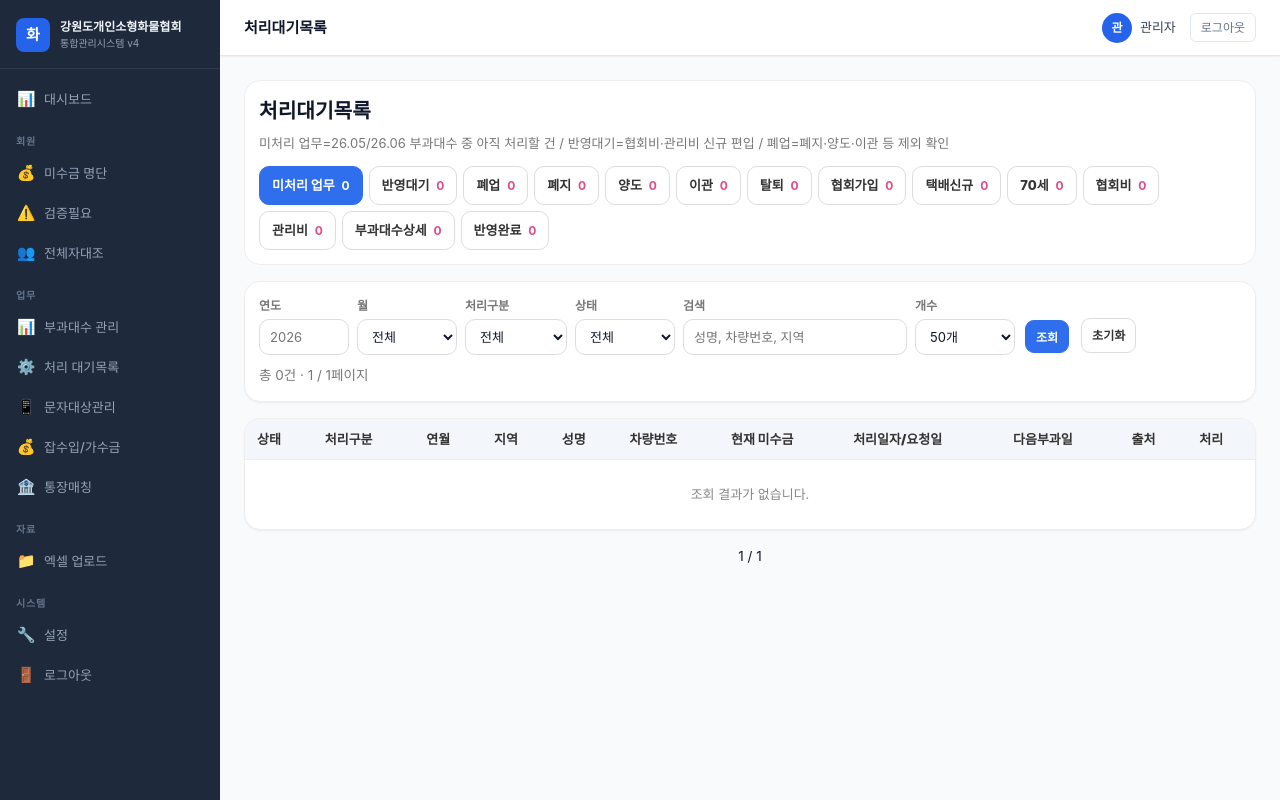
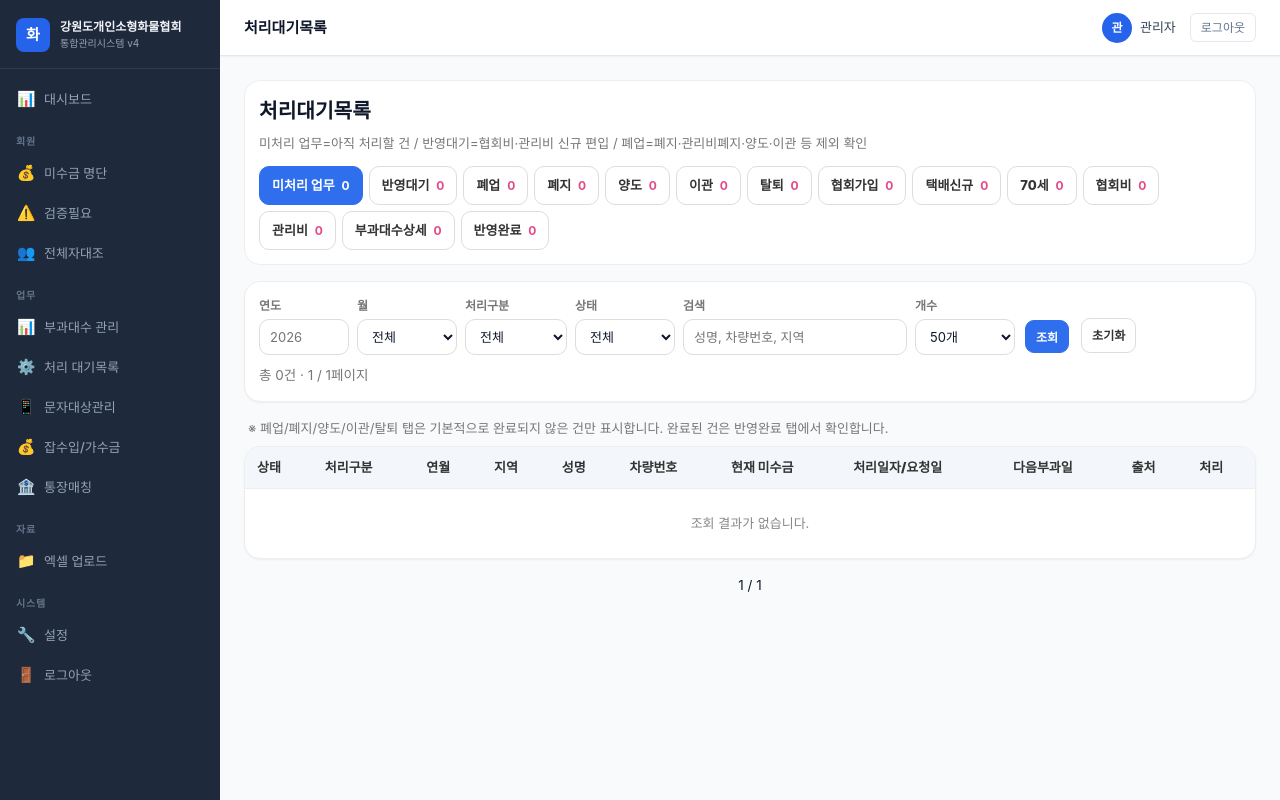
Before and after one commit to hjyun9731-gif/misugeum, a FastAPI app: page /work/pending-board in a window 1280 px wide. Run offline with FastAPI, Linux system fonts and the light colour scheme; the visitor is signed in with stand-in values (Sample User, id 1); some web fonts are replaced.

Commit message:
Checkpoint pending board recovered

```diff
--- a/templates/pending_board_safe.html
+++ b/templates/pending_board_safe.html
@@ -31,7 +31,7 @@
 <div class="tab-card">
   <h2 style="margin:0 0 6px 0;">처리대기목록</h2>
   <div style="color:#777;font-size:13px;margin-bottom:12px;">
-    미처리 업무=26.05/26.06 부과대수 중 아직 처리할 건 / 반영대기=협회비·관리비 신규 편입 / 폐업=폐지·양도·이관 등 제외 확인
+    미처리 업무=아직 처리할 건 / 반영대기=협회비·관리비 신규 편입 / 폐업=폐지·관리비폐지·양도·이관 등 제외 확인
   </div>
 
   {% if errors %}
@@ -45,6 +45,15 @@
     </a>
     {% endfor %}
   </div>
+
+  {% if tab in ["폐업","폐지","관리비폐지","양도","이관","사망","말소"] %}
+  <div style="margin-top:10px;background:#f7f9fc;border:1px solid #e5eaf3;border-radius:12px;padding:10px;">
+    <b style="margin-right:8px;">폐업 하위분류</b>
+    {% for t in closure_tabs %}
+    <a class="tab-btn {% if tab == t %}active{% endif %}" href="/work/pending-board?tab={{ t }}&page_size={{ page_size }}">{{ t }} <b>{{ counts.get(t,0) }}</b></a>
+    {% endfor %}
+  </div>
+  {% endif %}
 </div>
 
 <div class="filter-card">
@@ -99,6 +108,9 @@
   <div style="margin-top:10px;color:#777;">총 {{ total }}건 · {{ page }} / {{ total_pages }}페이지</div>
 </div>
 
+<div style="color:#777;font-size:13px;margin:0 0 8px 4px;">
+  ※ 폐업/폐지/양도/이관/탈퇴 탭은 기본적으로 완료되지 않은 건만 표시합니다. 완료된 건은 반영완료 탭에서 확인합니다.
+</div>
 <div class="tbl-card">
   <table>
     <thead>
```
